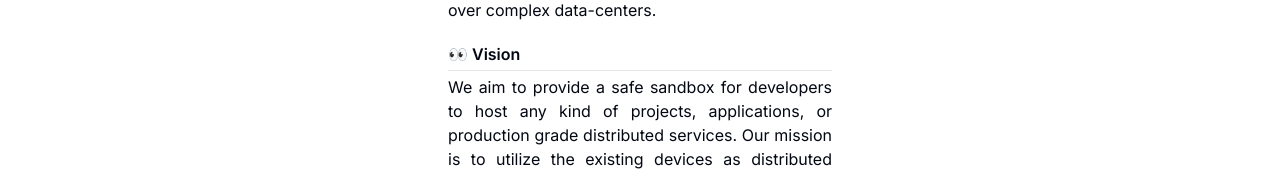
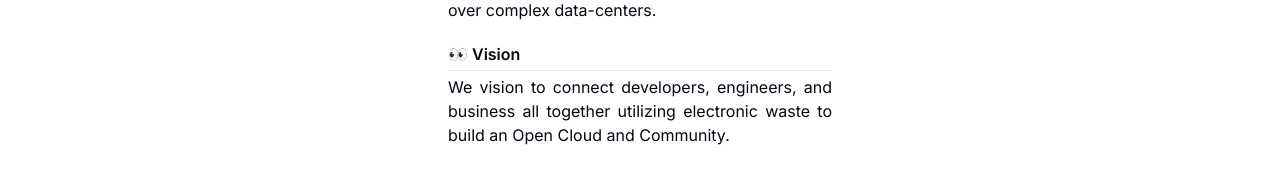
Before and after one commit to MingInc/ming, a Next.js app in the folder frontend/: page /company in a window 1280 px wide. Shown: the part 767-942 px from the top of the page. Built offline with nearby package versions, Linux system fonts and the light colour scheme; no server answers.

Commit message:
fix: minor updates

```diff
--- a/frontend/src/app/company/page.tsx
+++ b/frontend/src/app/company/page.tsx
@@ -12,7 +12,7 @@ const data = [
   {
     title: "👀 Vision",
     description:
-      "We aim to provide a safe sandbox for developers to host any kind of projects, applications, or production grade distributed services. Our mission is to utilize the existing devices as distributed node servers leveraging their computing power over complex data-centers.",
+      "We vision to connect developers, engineers, and business all together utilizing electronic waste to build an Open Cloud and Community.",
   },
 ];
 
```
